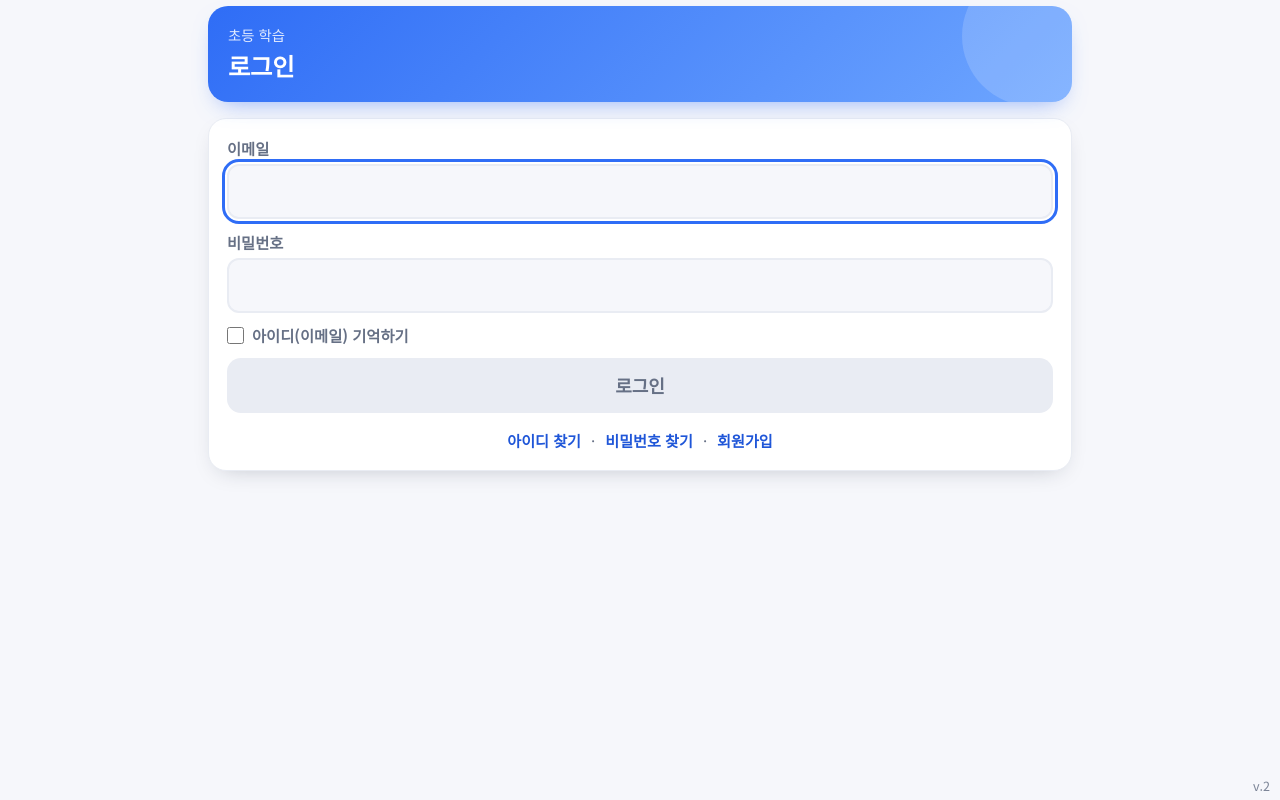
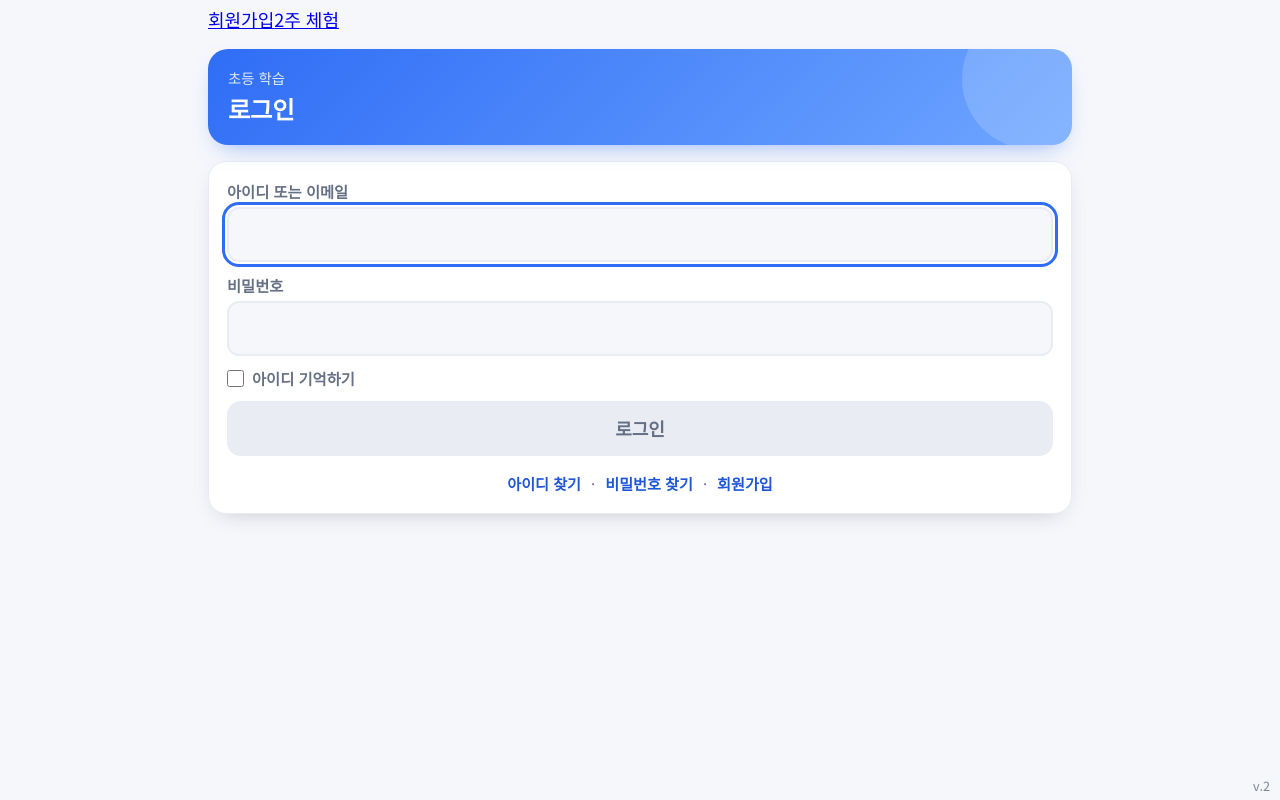
Before and after one commit to yoonwooj/study, a React (Vite) app: page / in a window 1280 px wide. Built offline with nearby package versions, Linux system fonts and the light colour scheme; no server answers.

Commit message:
Add public signup and two-week trial navigation

```diff
--- a/src/components/LoginPage.jsx
+++ b/src/components/LoginPage.jsx
@@ -1,7 +1,7 @@
 import { useState } from 'react'
 import { signIn } from '../lib/auth.js'
 
-const REMEMBER_ID_KEY = 'study.remembered-email'
+const REMEMBER_ID_KEY = 'study.remembered-login'
 
 function readRememberedEmail() {
   try { return window.localStorage.getItem(REMEMBER_ID_KEY) || '' } catch { return '' }
@@ -31,10 +31,14 @@ export default function LoginPage({ onLogin, notice = '' }) {
   return (
     <div className="app login" data-subject="kor">
       <main className="page">
+        <nav className="public-top-nav" aria-label="주요 메뉴">
+          <a href="/signup">회원가입</a>
+          <a className="trial-nav-link" href="/trial">2주 체험</a>
+        </nav>
         <section className="hero"><small>초등 학습</small><b>로그인</b></section>
         <form className="card login-form" onSubmit={submit}>
-          <label className="field">이메일
-            <input type="email" value={id} onChange={(e) => {
+          <label className="field">아이디 또는 이메일
+            <input type="text" value={id} onChange={(e) => {
               const value = e.target.value
               setId(value)
               setErr('')
@@ -58,7 +62,7 @@ export default function LoginPage({ onLogin, notice = '' }) {
                 else window.localStorage.removeItem(REMEMBER_ID_KEY)
               } catch {}
             }} />
-            <span>아이디(이메일) 기억하기</span>
+            <span>아이디 기억하기</span>
           </label>
           {notice && <p className="sub" role="status">{notice}</p>}
           {err && <p className="err" role="alert">{err}</p>}
```
